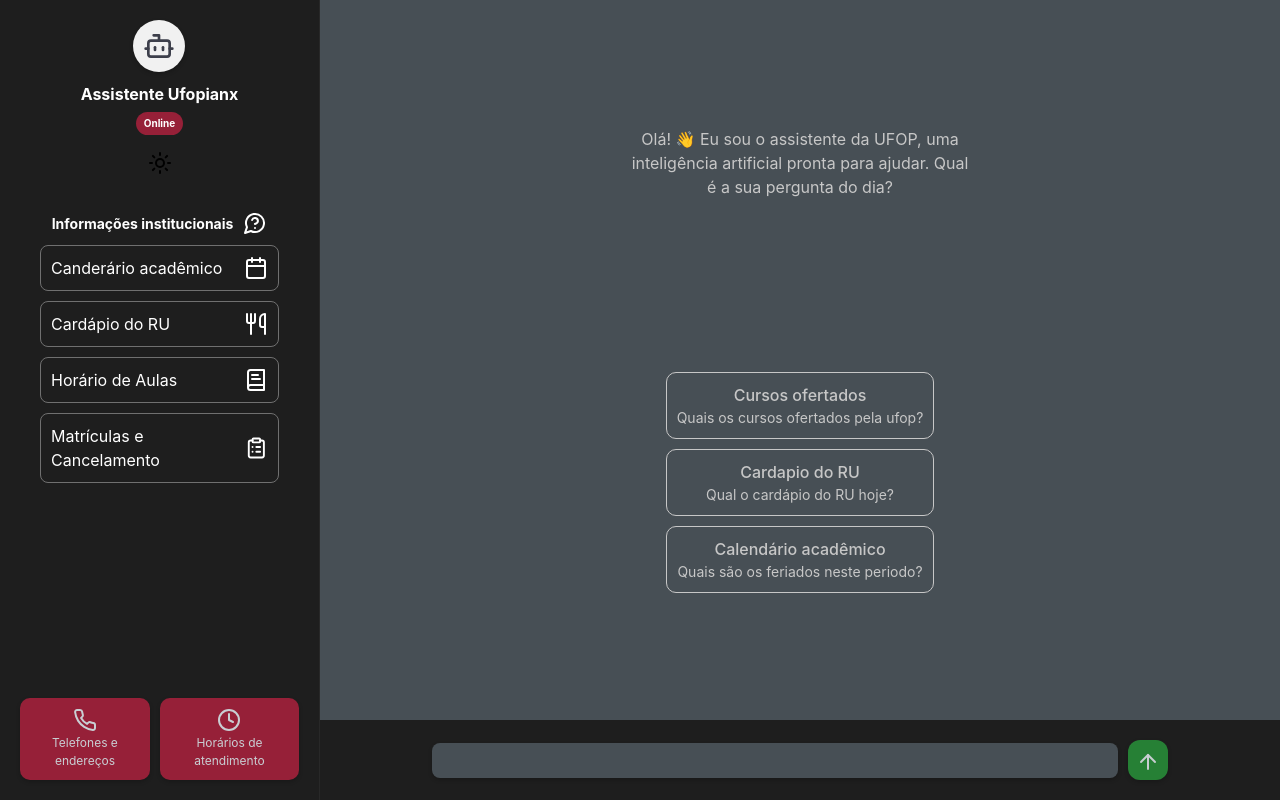
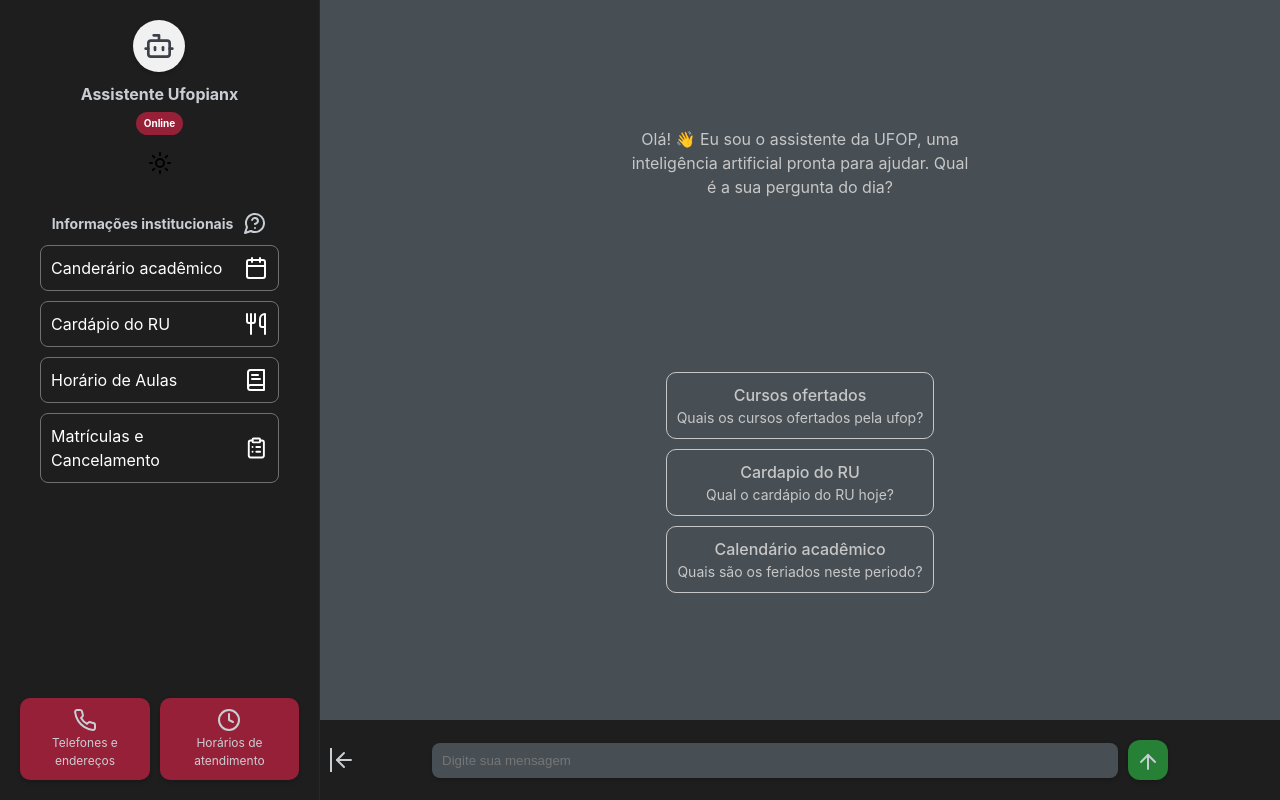
Before and after one commit to mateus-hamade/chatbot-ufop, a React (Vite) app: page / in a window 1280 px wide. Both pictures are taken after a click on the button 159 px from the left and 163 px from the top of the page. Built offline with nearby package versions, Linux system fonts and the light colour scheme.

Commit message:
Add menu functionality to Footer component

```diff
--- a/src/components/Footer.jsx
+++ b/src/components/Footer.jsx
@@ -3,11 +3,11 @@
 import { useTheme } from "./ThemeContext";
 import { sendMessage } from "../services/api_service";
 
-import { ArrowUp, Loader2 } from "lucide-react";
+import { ArrowUp, Loader2, ArrowLeft , ArrowRight } from "lucide-react";
 
 import "../styles/footer.css";
 
-const Footer = ({ addMessage }) => {
+const Footer = ({ addMessage, isMenuOpen, setIsMenuOpen }) => {
     const { isDarkMode } = useTheme();
     const [inputValue, setInputValue] = useState("");
     const [isLoading, setIsLoading] = useState(false);
@@ -40,7 +40,7 @@
     return (
         <footer className={isDarkMode ? "dark-theme" : "light-theme"}>
             <form action="" id="form" autoComplete="off" onSubmit={handleSubmit}>
-                <input id="input-chat" value={inputValue} onChange={handleChange} />
+                <input id="input-chat" value={inputValue} onChange={handleChange} placeholder="Digite sua mensagem" type="text" autoFocus autoComplete="off" />
                 <button id="send-button" type="submit" disabled={isLoading}>
                     {isLoading ? (
                         <Loader2 className="loading" />
@@ -49,6 +49,13 @@
                     )}
                 </button>
             </form>
+            <button className="menu" onClick={() => setIsMenuOpen(!isMenuOpen)}>
+                {isMenuOpen ? (
+                    <ArrowRight className="menu-icon"/>
+                    ) : (
+                    <ArrowLeft className="menu-icon" />
+                )}
+            </button>
         </footer>
     );
 };
--- a/src/components/Header.jsx
+++ b/src/components/Header.jsx
@@ -11,17 +11,17 @@
 import "../styles/bot.css";
 import "../styles/user.css";
 
-const Header = () => {
+const Header = ({isMenuOpen}) => {
    const { isDarkMode, toggleTheme } = useTheme();
 
    return (
-      <header className={isDarkMode ? "dark-theme" : "light-theme"}>
+      <header className={`${isDarkMode ? "dark-theme" : "light-theme"} ${isMenuOpen ? "menu-closed" : "menu-open"}`}>
          <BotStatus />
-         <button className="theme">
+         <button className="theme" onClick={toggleTheme}>
             {isDarkMode ? (
-               <Sun onClick={toggleTheme} />
+               <Sun />
             ) : (
-               <Moon onClick={toggleTheme} />
+               <Moon />
             )}
          </button>
 
--- a/src/pages/Home.jsx
+++ b/src/pages/Home.jsx
@@ -11,6 +11,7 @@
 
 const Home = () => {
   const [messages, setMessages] = useState([]);
+  const [isMenuOpen, setIsMenuOpen] = useState(false);
 
   const addMessage = (message) => {
     setMessages((prevMessages) => [...prevMessages, message]);
@@ -19,10 +20,10 @@
   return (
     <ThemeProvider>
       <div className="container">
-        <Header />
+        <Header isMenuOpen={isMenuOpen} />
         <div>
           <Main messages={messages} />
-          <Footer addMessage={addMessage} />
+          <Footer addMessage={addMessage} isMenuOpen={isMenuOpen} setIsMenuOpen={setIsMenuOpen}/>
         </div>
       </div>
     </ThemeProvider>
--- a/src/styles/darkTheme.css
+++ b/src/styles/darkTheme.css
@@ -17,6 +17,7 @@
 
 .dark-theme {
     background-color: #1E1E1E;
+    color: #c9ced3;
 
     .status {
         background-color: #962038;
@@ -45,4 +46,13 @@
         background-color: #962038;
         color: #c9ced3;
     }
+
+    .menu {
+        border-color: #c9ced3;
+    }
+
+    .menu-icon {
+        color: #c9ced3;
+    }
+
 }
--- a/src/styles/footer.css
+++ b/src/styles/footer.css
@@ -2,8 +2,11 @@
     background-color: #f0f0f0;
     display: flex;
     justify-content: center;
+    align-items: center;
     padding: 14px;
     width: 100%;
+
+    position: relative;
 
     transition: background-color 0.5s ease-in-out;
 
@@ -40,6 +43,31 @@
     box-shadow: 0 2px 4px rgba(0, 0, 0, 0.2);
 
     transition: background-color 0.5s ease-in-out;
+}
+
+.menu {
+    display: flex;
+    background-color: transparent;
+
+    border: none;
+    border-left: 2px solid #707070;
+
+    cursor: pointer;
+
+    position: absolute;
+    left: 10px;
+
+    @media screen and (max-width: 1023px) {
+        display: none;
+    }
+}
+
+.menu-icon {
+    color: #707070;
+}
+
+.menu-icon:hover {
+    animation: closing 0.5s ease-in-out infinite;
 }
 
 #send-button {
@@ -94,3 +122,15 @@
         transform: translateY(-2px);
     }
 }
+
+@keyframes closing {
+    0% {
+        transform: translateX(-2px);
+    }
+    50% {
+        transform: translateX(2px);
+    }
+    100% {
+        transform: translateX(-2px);
+    }
+}
--- a/src/styles/header.css
+++ b/src/styles/header.css
@@ -35,3 +35,7 @@
         border-right: 1px solid #5f5f5f25;
     }
 }
+
+.menu-closed {
+    display: none;
+}
```
